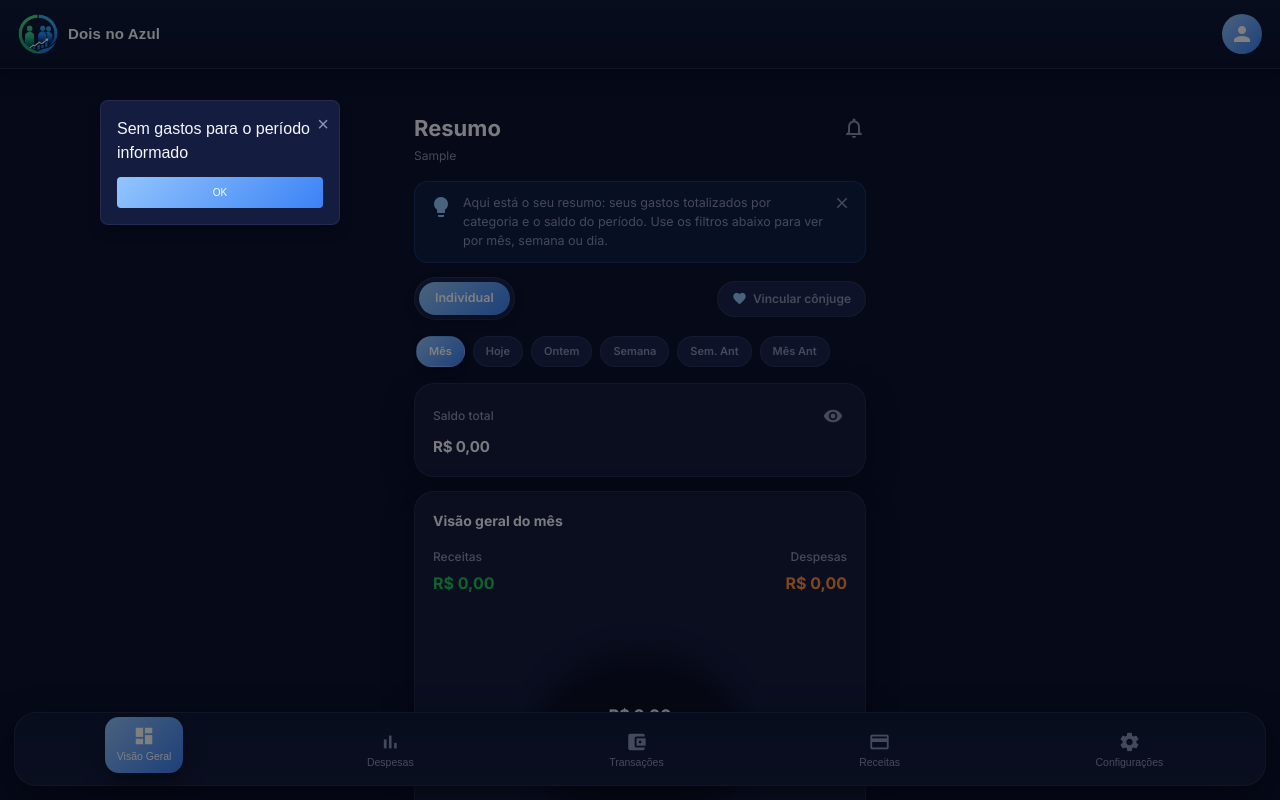
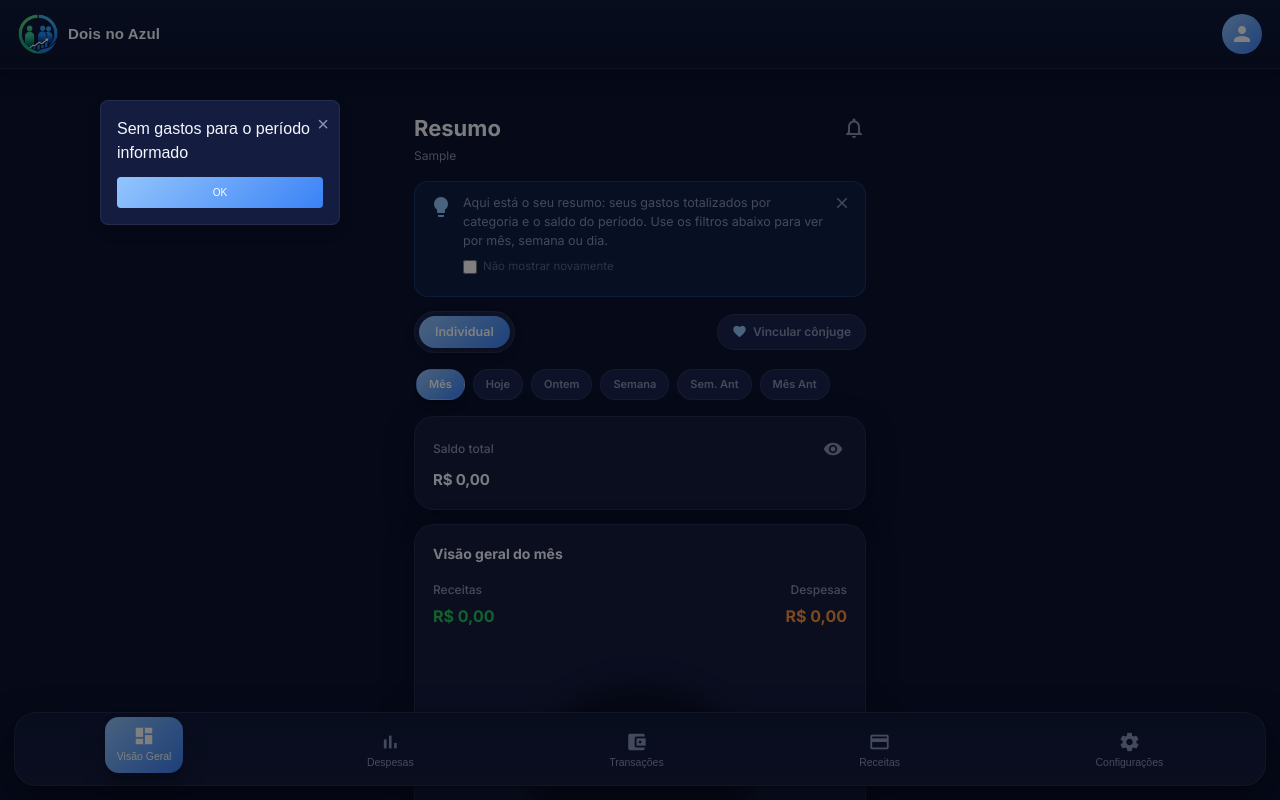
Before and after one commit to AbnerGomes/my-finances-app, a Flask app: page /index in a window 1280 px wide. Run offline with Flask 3, Linux system fonts and the light colour scheme; the visitor is signed in with stand-in values (Sample User, id 1); data that the repository does not hold is empty; some libraries are stand-ins or nearby versions.

```diff
--- a/static/css/comum.css
+++ b/static/css/comum.css
@@ -846,12 +846,37 @@ body.theme-dark {
   margin-top: 1px;
 }
 
-.tutorial-dica p {
+.tutorial-dica-conteudo {
   flex: 1;
+  display: flex;
+  flex-direction: column;
+  gap: 8px;
+  min-width: 0;
+}
+
+.tutorial-dica-conteudo p {
   margin: 0;
   font-size: 12.5px;
   line-height: 1.5;
   color: var(--dna-text-dim);
+}
+
+.tutorial-dica-checkbox {
+  display: flex;
+  align-items: center;
+  gap: 6px;
+  font-size: 11.5px;
+  color: var(--dna-text-faint);
+  cursor: pointer;
+  user-select: none;
+}
+
+.tutorial-dica-checkbox input {
+  width: 14px;
+  height: 14px;
+  accent-color: var(--primary);
+  cursor: pointer;
+  flex-shrink: 0;
 }
 
 .tutorial-dica-fechar {
--- a/static/js/comum.js
+++ b/static/js/comum.js
@@ -392,9 +392,16 @@ document.addEventListener("DOMContentLoaded", () => {
     dica.classList.add("mostrar");
 
     const fechar = dica.querySelector(".tutorial-dica-fechar");
+    const naoMostrar = dica.querySelector(".tutorial-dica-nao-mostrar");
+
     if (fechar) {
       fechar.addEventListener("click", () => {
-        localStorage.setItem(chave, "1");
+        // só grava "não mostrar mais" se a pessoa marcou a caixinha —
+        // fechar sem marcar só esconde por agora, e a dica volta a
+        // aparecer da próxima vez que abrir essa tela
+        if (naoMostrar && naoMostrar.checked) {
+          localStorage.setItem(chave, "1");
+        }
         dica.classList.remove("mostrar");
       });
     }
--- a/templates/despesas.html
+++ b/templates/despesas.html
@@ -122,12 +122,18 @@
   <!-- dica de tutorial (primeiro acesso) -->
   <div class="tutorial-dica" data-tutorial="despesas">
     <span class="material-icons tutorial-dica-icone">lightbulb</span>
+    <div class="tutorial-dica-conteudo">
       <p>
         Aqui ficam suas despesas do mês, classificadas em <strong>Fixas</strong>
         (valor não muda), <strong>Variáveis</strong> (recorrentes, mas com
         valor diferente todo mês) e <strong>Exceção</strong> (não existe
         todo mês). Use esta tela para cadastrar e acompanhar suas despesas.
       </p>
+      <label class="tutorial-dica-checkbox">
+        <input type="checkbox" class="tutorial-dica-nao-mostrar">
+        Não mostrar novamente
+      </label>
+    </div>
     <button type="button" class="tutorial-dica-fechar" aria-label="Entendi">
       <span class="material-icons">close</span>
     </button>
--- a/templates/index.html
+++ b/templates/index.html
@@ -9,9 +9,13 @@
   <link rel="preconnect" href="https://fonts.googleapis.com">
   <link rel="preconnect" href="https://fonts.gstatic.com" crossorigin>
   <link href="https://fonts.googleapis.com/css2?family=Inter:wght@400;500;600;700;800&display=swap" rel="stylesheet">
-  <script src="https://cdn.jsdelivr.net/npm/chart.js"></script>
-  <script src="https://code.jquery.com/jquery-3.6.0.min.js"></script>
-  <script src="https://cdn.tailwindcss.com"></script>
+  <!-- defer nos 3 — sem isso são scripts síncronos no <head> que travam
+       a renderização da página inteira (inclusive o loader de abertura)
+       até terminarem de baixar, o que em conexões mais lentas pode levar
+       vários segundos "em branco" antes de qualquer coisa aparecer -->
+  <script src="https://cdn.jsdelivr.net/npm/chart.js" defer></script>
+  <script src="https://code.jquery.com/jquery-3.6.0.min.js" defer></script>
+  <script src="https://cdn.tailwindcss.com" defer></script>
   <link href="https://fonts.googleapis.com/icon?family=Material+Icons" rel="stylesheet">
   <link rel="icon" href="{{ url_for('static', filename='images/favicon.ico') }}" type="image/x-icon">
   <meta property="og:title" content="Meu App de Finanças">
@@ -22,6 +26,32 @@
   <script src="{{ url_for('static', filename='js/comum.js') }}" defer></script>
 </head>
 <body class="theme-blue home-page dna-page">
+
+  <!-- Loader de abertura do app — só na primeira vez que o app é aberto
+       nesta sessão (sessionStorage some quando o app é fechado/reaberto
+       de verdade, mas não some só por navegar dentro do app). Fica no
+       ar por pelo menos 1s, mesmo que a home carregue mais rápido. -->
+  <div id="loaderAbertura" class="loader-abertura">
+    <img src="{{ url_for('static', filename='images/fin-dark.png') }}" alt="" class="loader-abertura-logo">
+    <div class="loader-abertura-spinner"></div>
+  </div>
+  <script>
+    (function () {
+      var el = document.getElementById('loaderAbertura');
+      if (sessionStorage.getItem('appAbertoNestaSessao')) {
+        el.style.display = 'none';
+        return;
+      }
+      sessionStorage.setItem('appAbertoNestaSessao', '1');
+      // tempo fixo (não espera "load" da página) — CDNs externos (fontes,
+      // gráficos) podem demorar bem mais que 1s pra carregar tudo, e o
+      // pedido era um mínimo de ~1s, não "esperar tudo terminar"
+      setTimeout(function () {
+        el.style.opacity = '0';
+        setTimeout(function () { el.style.display = 'none'; }, 300);
+      }, 1000);
+    })();
+  </script>
 
   {% if precisaAssinar %}
   <!-- Bloqueio de teste grátis expirado — não é fechável (sem X, sem
@@ -117,11 +147,17 @@
     <!-- dica de tutorial (primeiro acesso) -->
     <div class="tutorial-dica" data-tutorial="home">
       <span class="material-icons tutorial-dica-icone">lightbulb</span>
-      <p>
-        Aqui está o seu resumo: seus gastos totalizados por categoria e o
-        saldo do período. Use os filtros abaixo para ver por mês, semana
-        ou dia.
-      </p>
+      <div class="tutorial-dica-conteudo">
+        <p>
+          Aqui está o seu resumo: seus gastos totalizados por categoria e o
+          saldo do período. Use os filtros abaixo para ver por mês, semana
+          ou dia.
+        </p>
+        <label class="tutorial-dica-checkbox">
+          <input type="checkbox" class="tutorial-dica-nao-mostrar">
+          Não mostrar novamente
+        </label>
+      </div>
       <button type="button" class="tutorial-dica-fechar" aria-label="Entendi">
         <span class="material-icons">close</span>
       </button>
```
Also changed, not shown: other parts of static/css/comum.css (+50 -0 lines), templates/extrato.html (+11 -5 lines), templates/receitas.html (+10 -4 lines). Lines whose indentation alone changed are shown as unchanged.
